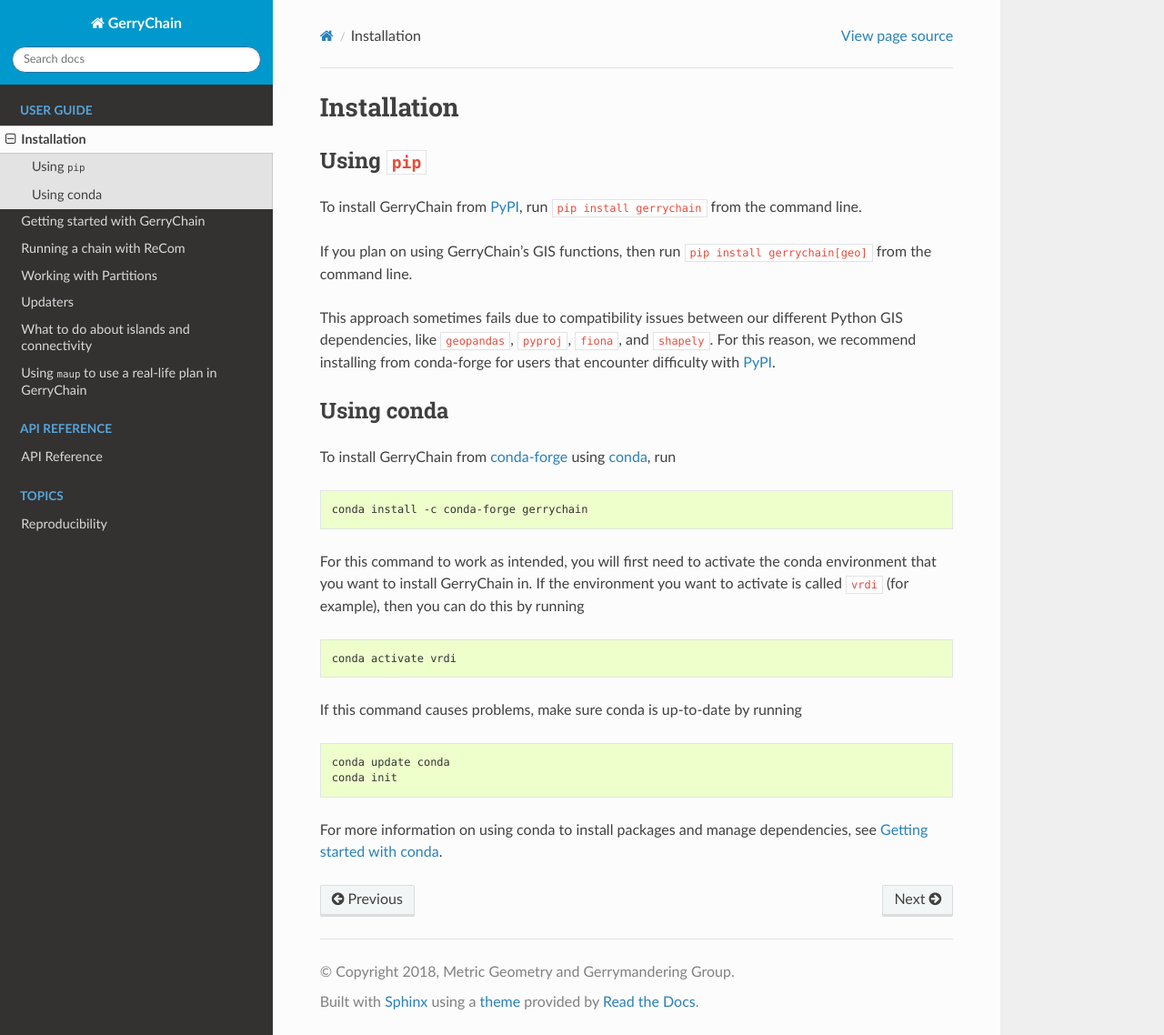
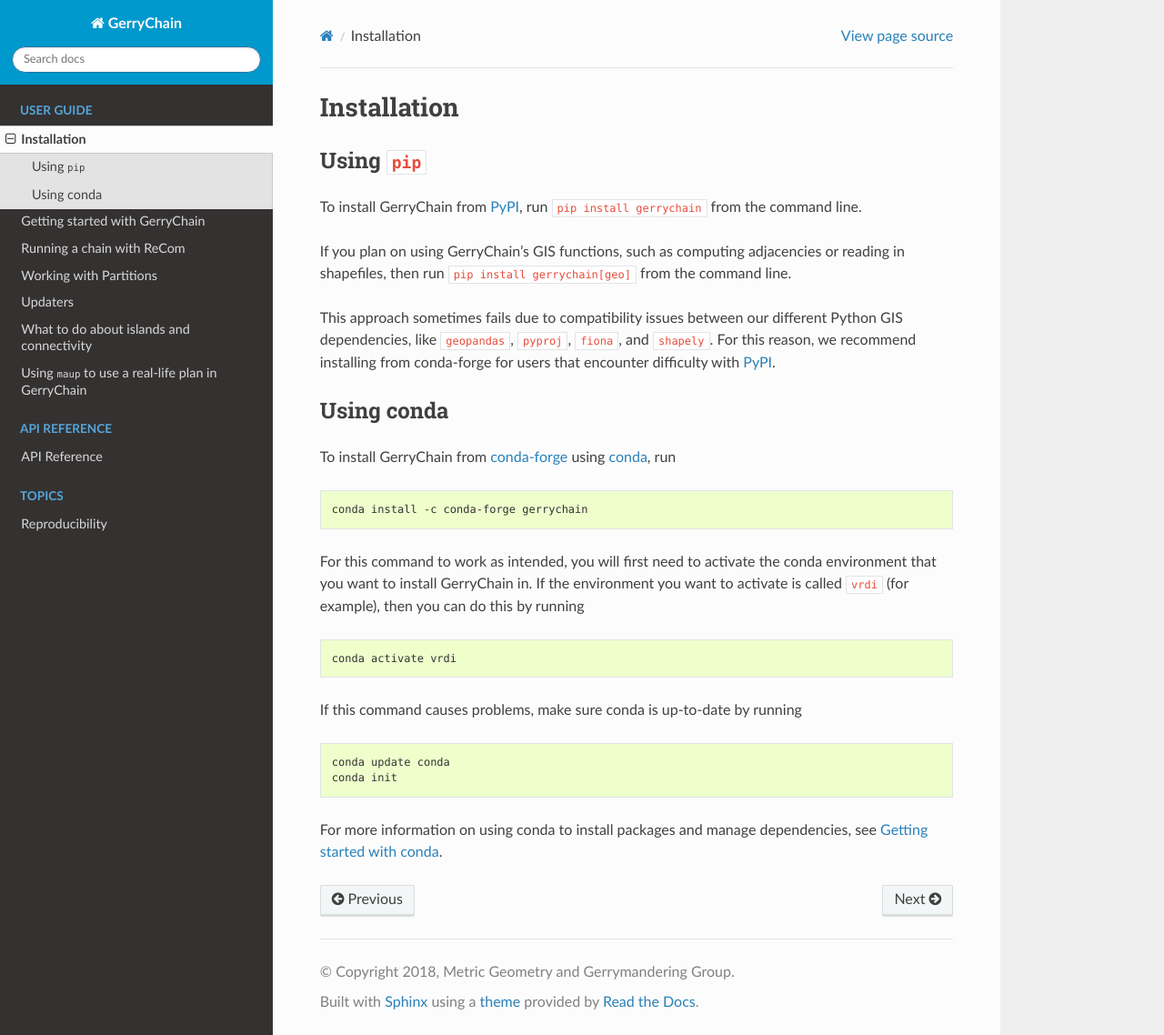
Before and after one commit to mggg/GerryChain, a Sphinx documentation site: the page built from docs/user/install.rst, in a window 1280 px wide and 1138 px high. Shown: the whole window at 91% size. Built offline with Sphinx 7.4.7 and the Read the Docs theme 2.0.0, drawn with Linux system fonts in a browser that asks for light colours.

Commit message:
Add note to specify what GIS functions mean

```diff
--- a/README.rst
+++ b/README.rst
@@ -72,7 +72,8 @@
 To install GerryChain from PyPI_, run ``pip install gerrychain`` from
 the command line.
 
-If you plan on using GerryChain's GIS functions, then run
+If you plan on using GerryChain's GIS functions, such as computing
+adjacencies or reading in shapefiles, then run
 ``pip install gerrychain[geo]`` from the command line.
 
 This approach sometimes fails due to compatibility issues between our
--- a/docs/user/install.rst
+++ b/docs/user/install.rst
@@ -7,7 +7,8 @@
 To install GerryChain from PyPI_, run ``pip install gerrychain`` from
 the command line.
 
-If you plan on using GerryChain's GIS functions, then run
+If you plan on using GerryChain's GIS functions, such as computing
+adjacencies or reading in shapefiles, then run
 ``pip install gerrychain[geo]`` from the command line.
 
 This approach sometimes fails due to compatibility issues between our
```
